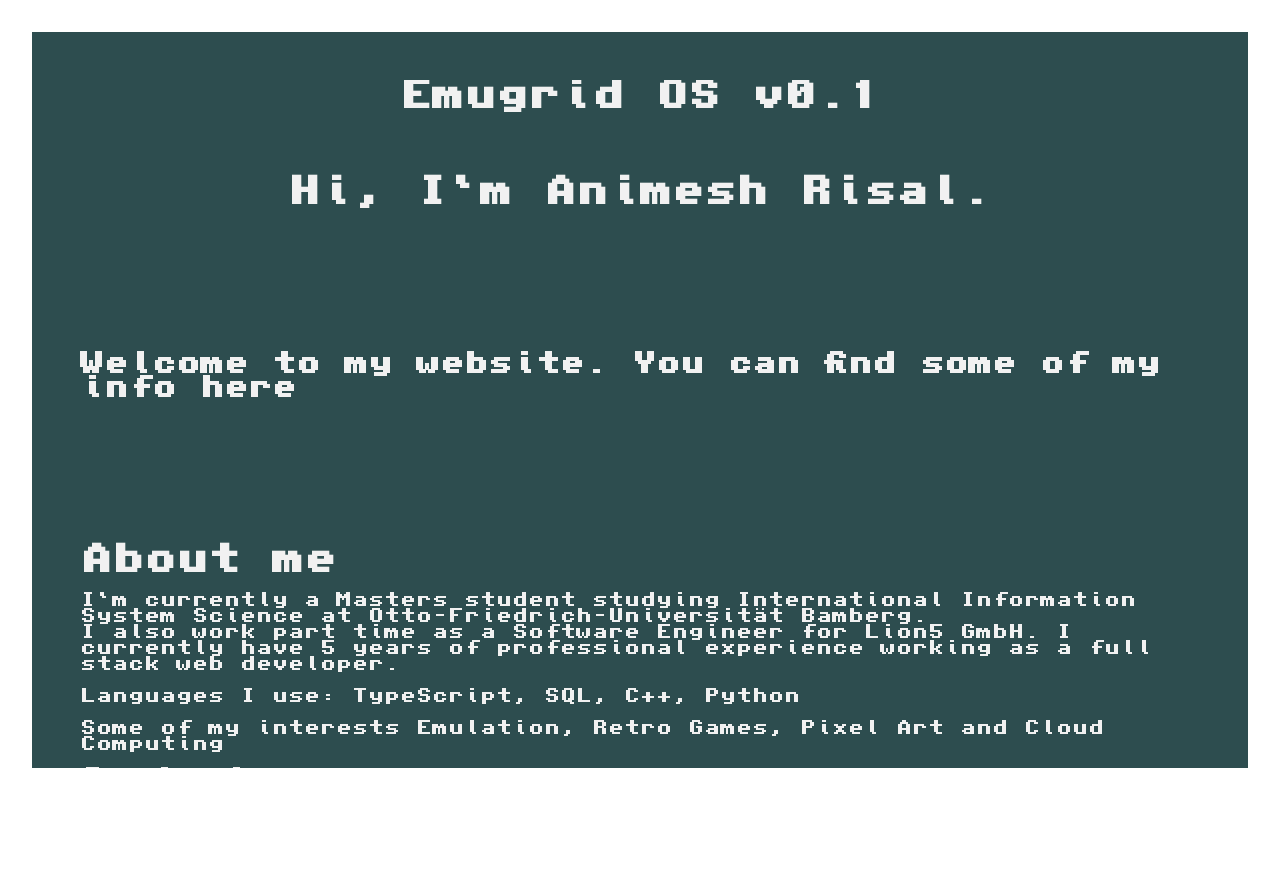
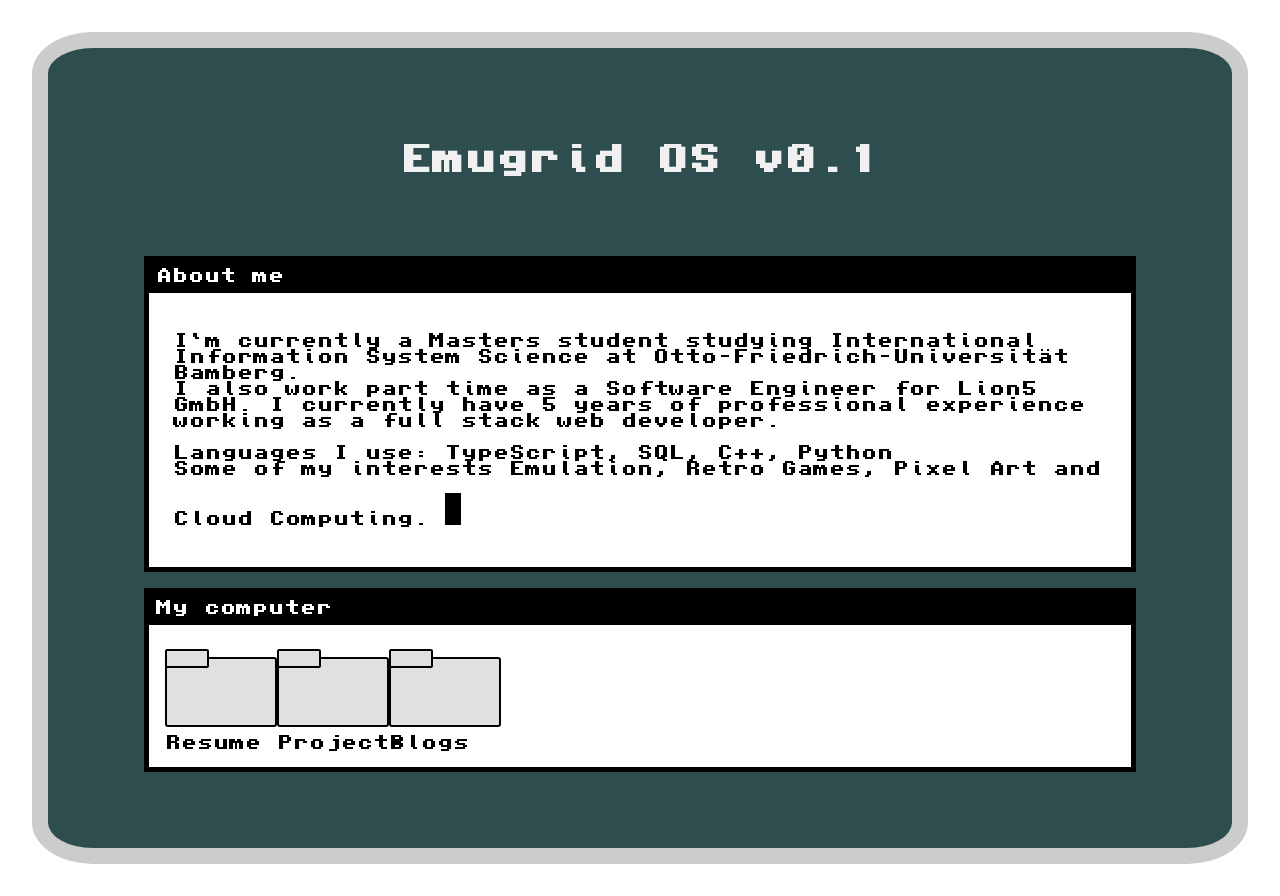
Before and after one commit to animeshrisal/emugrid.com, a Next.js app: page / in a window 1280 px wide. Before the commit the page ends 800 px from the top, so only its background shows below. Built offline with nearby package versions, Linux system fonts and the light colour scheme.

Commit message:
Add more retro design

```diff
--- a/app/blog/page.tsx
+++ b/app/blog/page.tsx
@@ -1,6 +1,4 @@
-
-export default function Blog() {
-  return (
-    <div>Test</div>
+export default function Blog() { return (
+    <div>Under construction!</div>
   )
 }
--- a/app/globals.css
+++ b/app/globals.css
@@ -6,13 +6,15 @@
 html,
 body {
   max-width: 100vw;
-  min-height: calc(100vh - 2rem);
+  padding: 2rem;
+  min-height: calc(100vh - 4rem);
   overflow-x: hidden;
   background-color: white;
-  border: 1rem solid white;
 }
 
 body {
+  border: 1rem solid #cccccc;
+  border-radius: 5%;
   color: var(--foreground);
   background: var(--background);
   font-family: Arial, Helvetica, sans-serif;
@@ -30,9 +32,8 @@ a {
   color: inherit;
   text-decoration: none;
 }
-
 .base-container {
-  padding: 3rem;
+  padding: 4rem;
   max-height: calc(100vh - 4rem);
 }
 
--- a/app/page.module.css
+++ b/app/page.module.scss
@@ -37,9 +37,10 @@
   margin-left: 1rem;
   width: 1rem; /* Set the width of the block */
   height: 2rem; /* Set the height of the block */
-  background-color: #e2e2e2; /* Commodore 64 green */
+  background-color: #000000; /* Commodore 64 green */
   display: inline-block; /* Keep it inline or centered */
   animation: blink 1s steps(1) infinite; /* Blinking animation */
+  border: 1px solid black;
 }
 
 @keyframes blink {
@@ -58,25 +59,29 @@
   }
 }
 
+.notepad {
+  padding: 0.5rem;
+  background-color: white;
+  color: black;
+  margin-bottom: 1rem;
+}
+
 .window {
  .window-header {
-    margin-left: 0.5rem;
-    margin-top: 0.5rem;
+    background-color: black;
+    color: white;
+    padding: 0.5rem
   }
 
   margin-top: 1rem;
-  background-color: white;
   border: 4px solid black;
   color: black;
   font-size: 1rem;
   .window-container{
-  margin-top: 1rem;
   background-color: white;
   color: black;
-  grid-template-columns: repeat(20, auto);
-  padding: 2rem;
-  border: 0.2rem solid black;
-    display: grid
+  padding: 1rem;
+  padding-top: 2rem;
+  border: 0.1rem solid black;
   }
-
 }
--- a/app/page.tsx
+++ b/app/page.tsx
@@ -1,44 +1,37 @@
-import styles from './page.module.css';
+import styles from './page.module.scss';
 import DocumentIconCard from "@/components/DocumentIcon.tsx"
+import Window from "@/components/Window.tsx"
+import FileExplorer from "@/components/FileExplorer.tsx"
 
 export default function Home() {
   return (
     <div className={styles.container}>
       <h1 className='header'>Emugrid OS v0.1</h1>
-      <h1>Hi, I&lsquo;m Animesh Risal.</h1>
-      <br />
-      <h2>Welcome to my website. You can find some of my info here</h2>
-
-      <br />
       <div>
-        <h1>About me</h1>
-        <br />
+      <Window title="About me">
+      <div className={styles.notepad}>
         <p>
           I&lsquo;m currently a Masters student studying International Information System Science at Otto-Friedrich-Universität Bamberg.
-          <br />
+          </p>
+          <p>
           I also work part time as a Software Engineer for Lion5 GmbH. I currently have 5 years of professional experience working as a full stack web developer.
         </p>
         <br />
+        <p>Languages I use: TypeScript, SQL, C++, Python</p>
+        <div>Some of my interests
+        Emulation, Retro Games, Pixel Art and Cloud Computing.
+        <span className={styles["blinking-block"]}></span>
+        </div>
+        </div>
+      </Window>
 
-        <p>Languages I use: TypeScript, SQL, C++, Python</p>
-        <br />
-        <p>Some of my interests
-        Emulation, Retro Games, Pixel Art and Cloud Computing
-      </p>
-      <div>
-      <br />
-      <h2>Contact</h2>
-        <span>Email: emugrid@proton.me</span><span className={styles["blinking-block"]}></span>
-      <br />
-      </div>
-      <div className={styles.window}>
-          <div className={styles['window-header']}>My Computer</div>
-          <div className={styles["window-container"]}>
-            <DocumentIconCard text="Resume" />
-            <DocumentIconCard text="Projects" />
-            <DocumentIconCard text="Blogs" />
-          </div>
-          </div>
+      <Window title="My computer">
+        <FileExplorer>
+          <DocumentIconCard url="/resume" text="Resume" />
+          <DocumentIconCard url="/projects" text="Projects" />
+          <DocumentIconCard url= "/blog" text="Blogs" />
+        </FileExplorer>
+      </Window>
       </div>
     </div>
   );
--- a/app/resume/page.tsx
+++ b/app/resume/page.tsx
@@ -1,13 +1,12 @@
 
 import ResumeCard from "@/components/ResumeCard";
 import styles from './page.module.scss';
+import Window from "@/components/Window.tsx"
 
 export default function Resume() {
   return (
+    <Window title="Work Experience">
     <div className={styles['container']}>
-      <div className={styles["container-header"]}>
-        <h1>Work Experience</h1>
-      </div>
       <div>
         <ResumeCard
           date="07.2023 - Present"
@@ -120,5 +119,6 @@ export default function Resume() {
         </ResumeCard>
       </div>
     </div>
+    </Window>
   )
 }
--- a/components/DocumentIcon.tsx
+++ b/components/DocumentIcon.tsx
@@ -2,14 +2,15 @@ import styles from "./DocumentIcon.module.scss"
 
 type DocumentIconProps = {
   text: string;
+  url: string;
 }
 
 const DocumentIconCard: React.FunctionComponent<DocumentIconProps> = props => {
 
-  const { text } = props;
+  const { text, url } = props;
 
   return (
-      <a href="/resume"
+      <a href={url}
       className={styles["document-container"]}>
         <div className={styles.folder}></div>
         <div className={styles.text}>{text}</div>
--- /dev/null
+++ b/components/FileExplorer.module.scss
@@ -0,0 +1,4 @@
+.explorer {
+  display: grid;
+  grid-template-columns: repeat(10, 1fr);
+}
--- /dev/null
+++ b/components/FileExplorer.tsx
@@ -0,0 +1,16 @@
+import styles from './FileExplorer.module.scss';
+
+type FileExplorerProps = {
+  children: ReactNode;
+}
+
+const FileExplorer: React.FunctionComponent<FileExplorerProps> = props => {
+  const { children } = props;
+  return (
+    <div className={styles.explorer}>
+      { children }
+    </div>
+  )
+}
+
+export default FileExplorer;
--- /dev/null
+++ b/components/Window.module.scss
@@ -0,0 +1,19 @@
+.window {
+ .window-header {
+    background-color: black;
+    color: white;
+    padding: 0.5rem
+  }
+
+  margin-top: 1rem;
+  border: 4px solid black;
+  color: black;
+  font-size: 1rem;
+  .window-container{
+  background-color: white;
+  color: black;
+  padding: 1rem;
+  padding-top: 2rem;
+  border: 0.1rem solid black;
+  }
+}
--- /dev/null
+++ b/components/Window.tsx
@@ -0,0 +1,22 @@
+import styles from './Window.module.scss';
+
+type WindowProps = {
+ title: string;
+  children: ReactNode;
+}
+
+const Window: React.FunctionComponent<WindowProps> = props => {
+
+  const { title, children } = props;
+
+  return (
+    <div className={styles.window}>
+      <div className={styles['window-header']}>{ title }</div>
+      <div className={styles['window-container']}>
+        { children }
+      </div>
+    </div>
+  )
+}
+
+export default Window;
```
